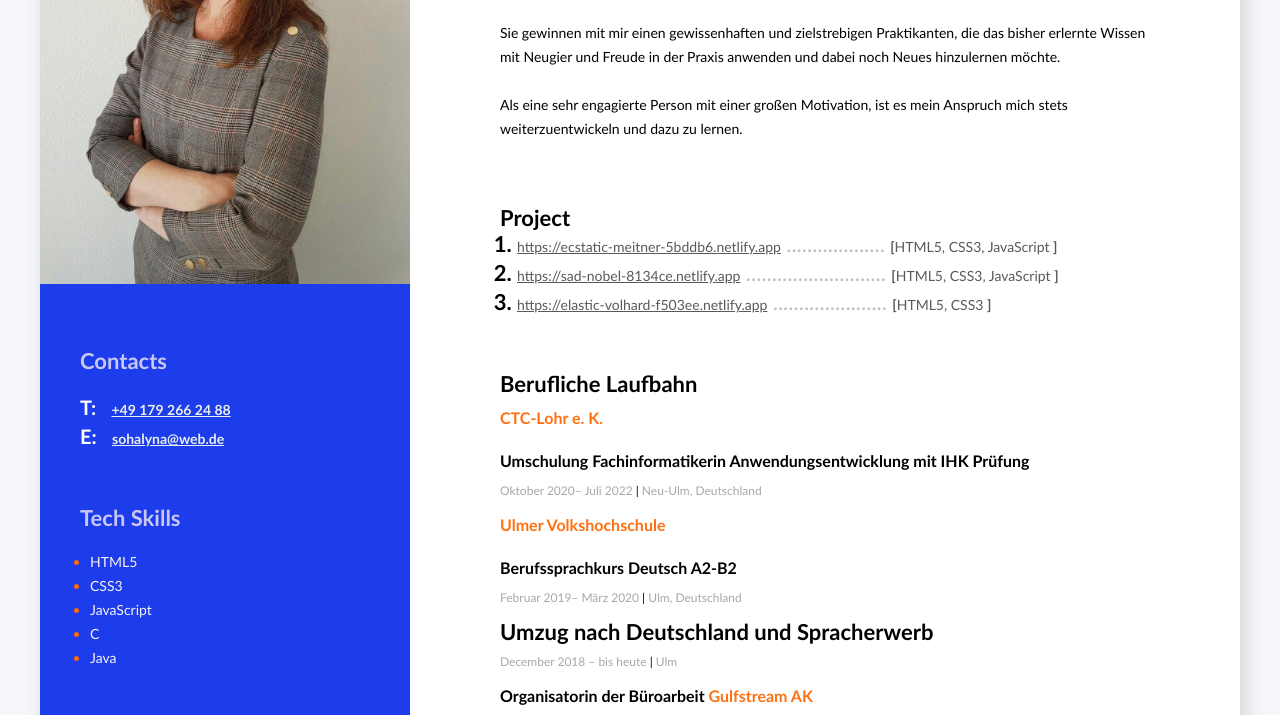
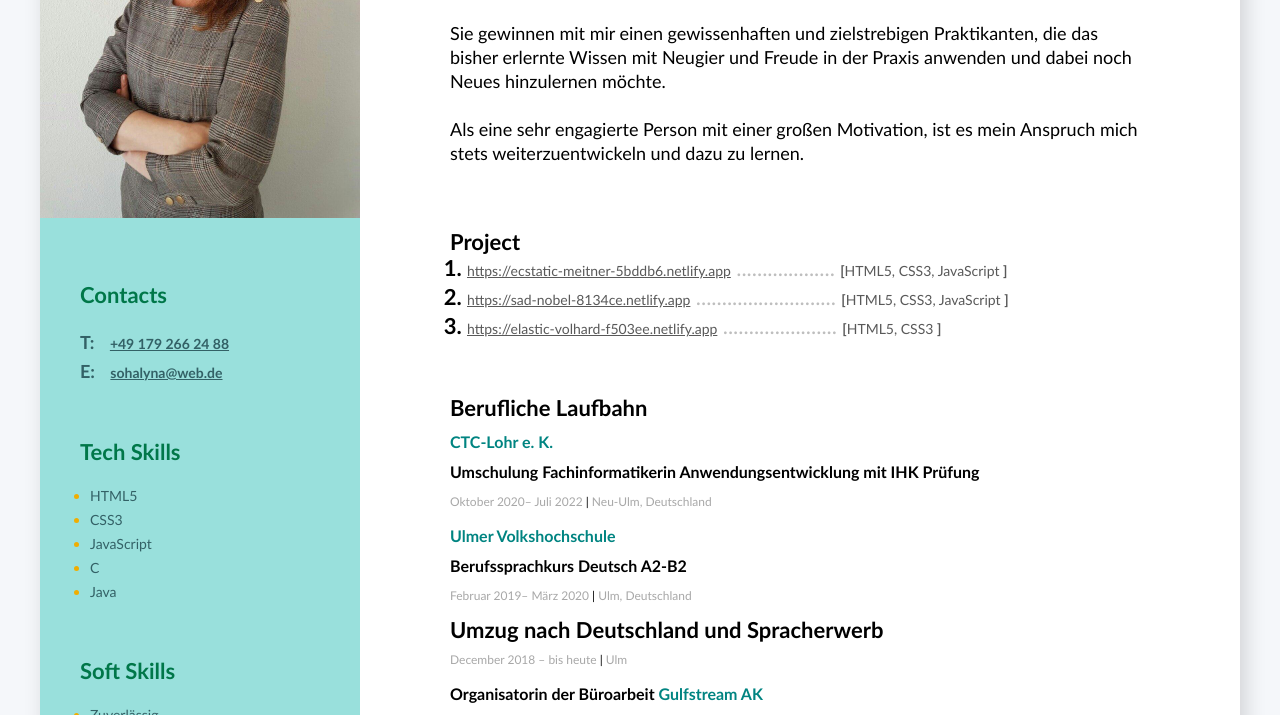
Before and after one commit to Halyna-Sonne/Lebenslauf, a plain HTML site: page index.html in a window 1280 px wide. Shown: the part 289-1004 px from the top of the page. Drawn offline with Linux system fonts and the light colour scheme.

Commit message:
Add files via upload

```diff
--- a/css/style.css
+++ b/css/style.css
@@ -24,14 +24,13 @@ body {
 }
 
 .sidebar {
-  background-color: #1d3ceb;
+  background-color: #99e0dc;
   width: 370px;
   padding-top: 40px;
-  padding-bottom: 40px;
 }
 
 .mein-foto {
-  width: 370px;
+  width: 320px;
 }
 
 .about-me-container {
@@ -51,7 +50,7 @@ body {
   font-size: 22px;
   font-weight: 700px;
   line-height: 24px;
-  color: rgb(201, 200, 245);
+  color: rgb(000, 119, 073);
   margin-bottom: 20px;
 }
 
@@ -59,14 +58,14 @@ body {
   font-size: 14px;
   font-weight: 400px;
   line-height: 24px;
-  color: rgb(233, 240, 236);
+  color: rgb(051, 097, 102);
 }
 
 .contacts-title-klein {
-  font-size: 20px;
-  font-weight: 700px;
+  font-size: 18px;
+  font-weight: 500px;
   line-height: 24px;
-  color: #fff;
+  color: rgb(051, 097, 102);
   margin-right: 10px;
 }
 
@@ -75,7 +74,7 @@ body {
   font-weight: 700;
   line-height: 24px;
   margin-bottom: 20px;
-  color: rgb(201, 200, 245);
+  color: rgb(000, 119, 073);
 }
 
 .tech-skills-container {
@@ -89,15 +88,15 @@ body {
   font-weight: 400;
   line-height: 24px;
   margin-left: 10px;
-  color: #fd6a09;
+  color: #f0ad00;
 }
 
 .tech-skills-text {
-  color: rgb(248, 242, 242);
+  color: rgb(051, 097, 102);
 }
 
 .beruf {
-  font-size: 14px;
+  font-size: 18px;
   font-weight: 700;
   line-height: 24px;
   margin-bottom: 23px;
@@ -107,11 +106,13 @@ body {
   font-size: 45px;
   font-weight: 700;
   line-height: 89px;
+  color: #008481;
+  font-family: Verdana, Geneva, Tahoma, sans-serif;
 }
 
 .description {
-  font-size: 14px;
-  font-weight: 400;
+  font-size: 18px;
+  font-weight: 200;
   line-height: 24px;
   margin-top: 24px;
 }
@@ -157,10 +158,10 @@ body {
 
 .umzug {
   font-size: 16px;
-  font-weight: 700;
+  font-weight: 600;
   line-height: 24px;
-  margin-top: 10px;
-  margin-bottom: 15px;
+  /* margin-top: 5px;
+  margin-bottom: 5px;*/
 }
 
 .profession-title {
@@ -168,11 +169,12 @@ body {
   font-weight: 700;
   line-height: 24px;
   margin-top: 10px;
-  margin-bottom: 15px;
+  margin-bottom: 2px;
 }
 
 .profession-company {
-  color: #ff7011;
+  color: #008481;
+  margin-top: 10px;
 }
 
 .profession-time {
@@ -211,9 +213,10 @@ body {
   font-size: 22px;
   font-weight: 700;
   line-height: 24px;
-  margin-top: 10px;
-  padding-top: 40px;
-  padding-bottom: 20px;
+  color: #ff7011;
+  margin-top: 5px;
+  padding-top: 15px;
+  padding-bottom: 10px;
 }
 
 .info {
```
